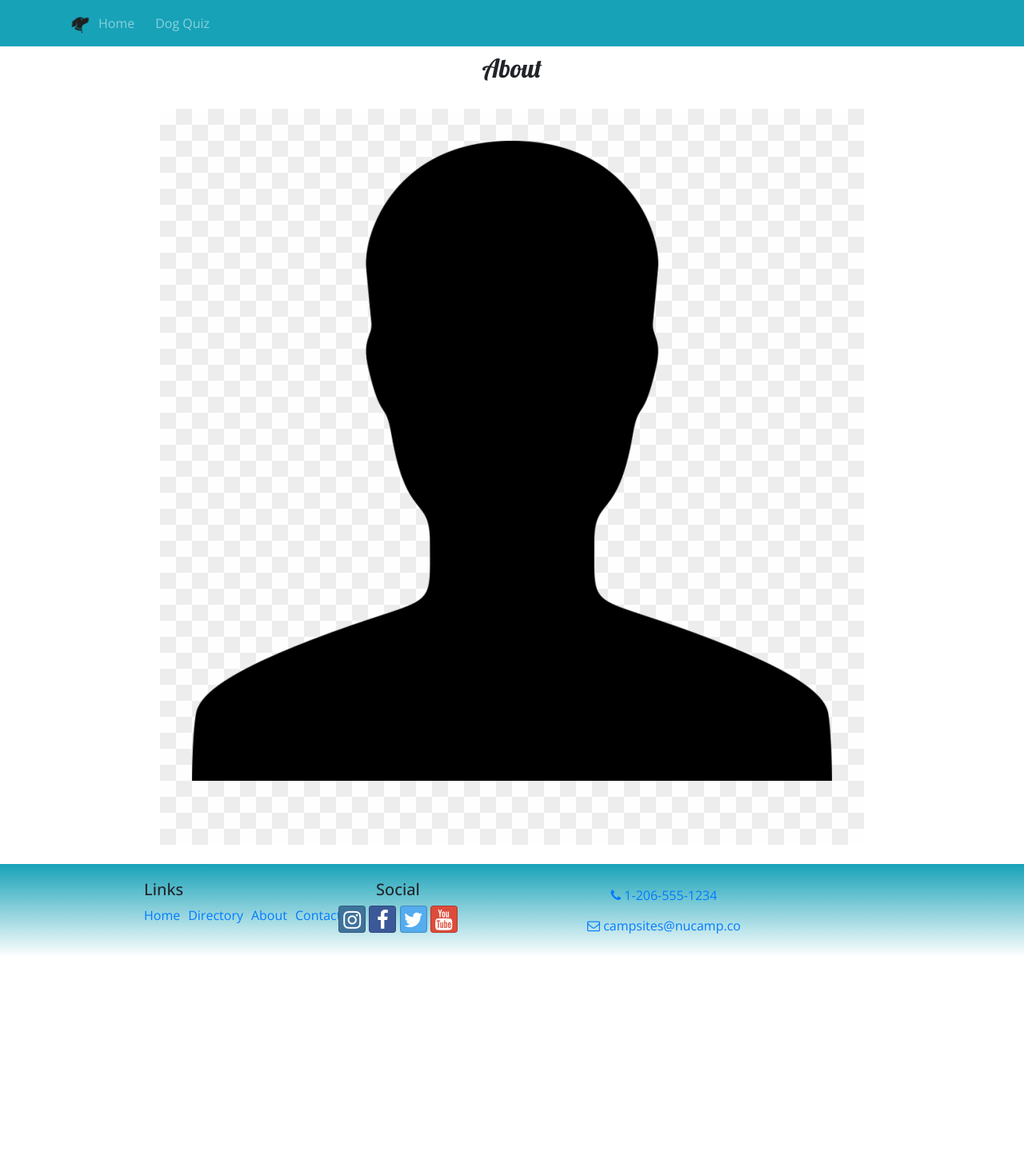
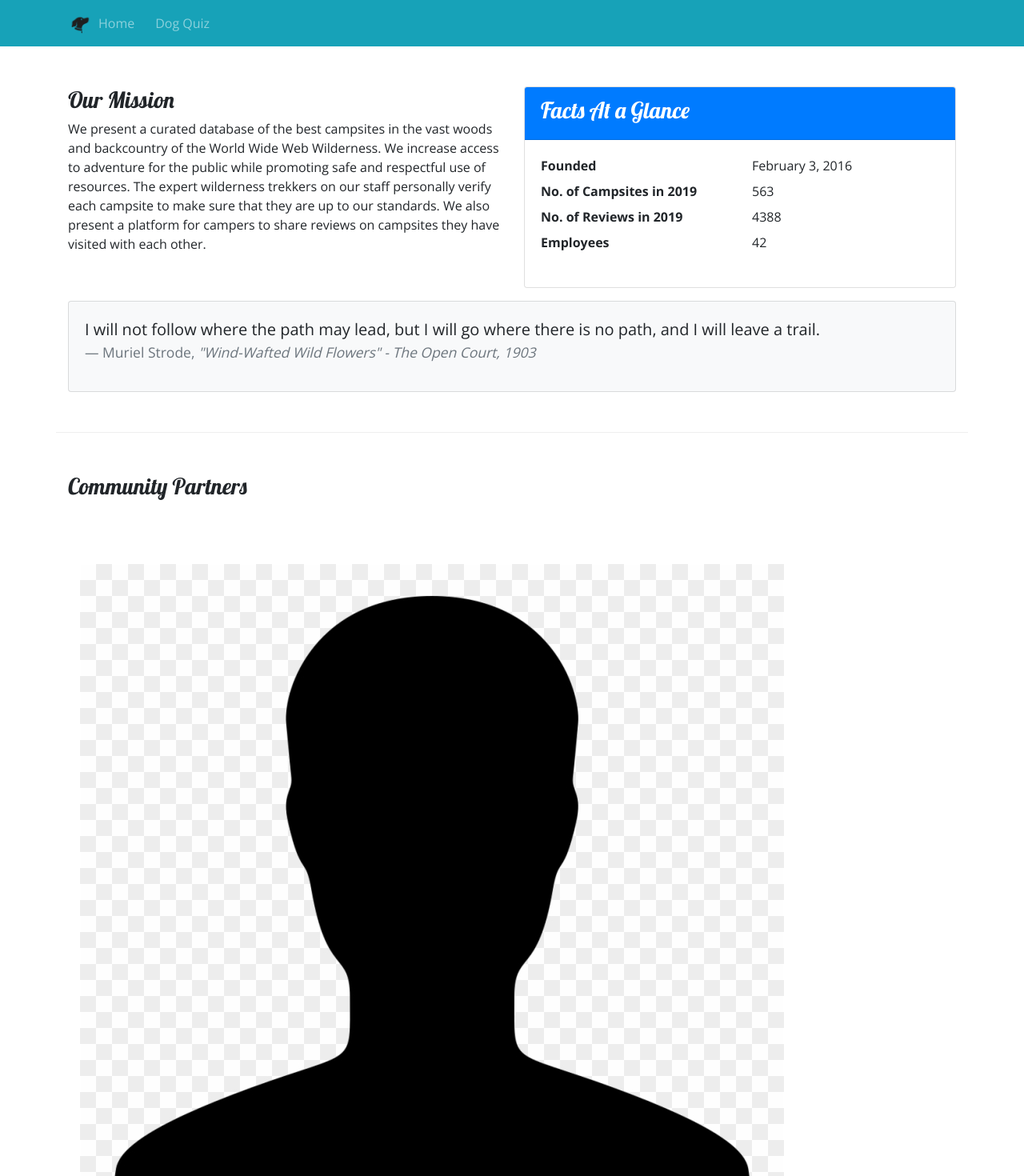
Before and after one commit to jvpink200/react-dog-adoption, a React (Create React App) app: page /about in a window 1280 px wide. Shown: the top 1470 px of the page at 80% size. Before the commit the page ends 1196 px from the top, so only its background shows below. Built offline with nearby package versions, Linux system fonts and the light colour scheme.

Commit message:
updated About and Footer

```diff
--- a/src/components/AboutUsComponent.js
+++ b/src/components/AboutUsComponent.js
@@ -1,4 +1,6 @@
 import React, {Component} from 'react';
+import { Card, CardBody, CardHeader, Media } from 'reactstrap';
+
 
 class About extends Component {
      constructor(props) {
@@ -23,12 +25,54 @@
         });
 
         return (
-            <div className="pt-2 container text-center">
-                <h2>About</h2>
-                <div className="row">
-                    {myImages}
+            <div className="container">
+            <div className="row row-content">
+                <div className="col-sm-6">
+                    <h3>Our Mission</h3>
+                    <p>We present a curated database of the best campsites in the vast woods and backcountry of the World Wide Web Wilderness. We increase access to adventure for the public while promoting safe and respectful use of resources. The expert wilderness trekkers on our staff personally verify each campsite to make sure that they are up to our standards. We also present a platform for campers to share reviews on campsites they have visited with each other.</p>
+                </div>
+                <div className="col-sm-6">
+                    <Card>
+                        <CardHeader className="bg-primary text-white"><h3>Facts At a Glance</h3></CardHeader>
+                        <CardBody>
+                            <dl className="row">
+                                <dt className="col-6">Founded</dt>
+                                <dd className="col-6">February 3, 2016</dd>
+                                <dt className="col-6">No. of Campsites in 2019</dt>
+                                <dd className="col-6">563</dd>
+                                <dt className="col-6">No. of Reviews in 2019</dt>
+                                <dd className="col-6">4388</dd>
+                                <dt className="col-6">Employees</dt>
+                                <dd className="col-6">42</dd>
+                            </dl>
+                        </CardBody>
+                    </Card>
+                </div>
+                <div className="col">
+                    <Card className="bg-light mt-3">
+                        <CardBody>
+                            <blockquote className="blockquote">
+                                <p className="mb-0">I will not follow where the path may lead, but I will go where there is no path, and I will leave a trail.</p>
+                                <footer className="blockquote-footer">Muriel Strode,{' '}
+                                    <cite title="Source Title">"Wind-Wafted Wild Flowers" -
+                                    The Open Court, 1903</cite>
+                                </footer>
+                            </blockquote>
+                        </CardBody>
+                    </Card>
                 </div>
             </div>
+            <div className="row row-content">
+                <div className="col-12">
+                    <h3>Community Partners</h3>
+                </div>
+                <div className="col mt-4 mb-5">
+                    <Media list>
+                        {myImages}
+                    </Media>
+                </div>
+            </div>
+        </div>
         );
   }
 }
--- a/src/components/FooterComponent.js
+++ b/src/components/FooterComponent.js
@@ -7,11 +7,8 @@
             <div className="container">
                 <div className="row">
                     <div className="col-4 col-sm-2 offset-1">
-                        <h5>Links</h5>
                         <ul className="list-unstyled">
-                        <li><Link to='/home'>Home</Link></li>
-                            <li><Link to='/directory'>Directory</Link></li>
-                            <li><Link to='/aboutus'>About</Link></li>
+                            <li><Link to='/about'>About</Link></li>
                             <li><Link to='/contactus'>Contact</Link></li>
                         </ul>
                     </div>
```
